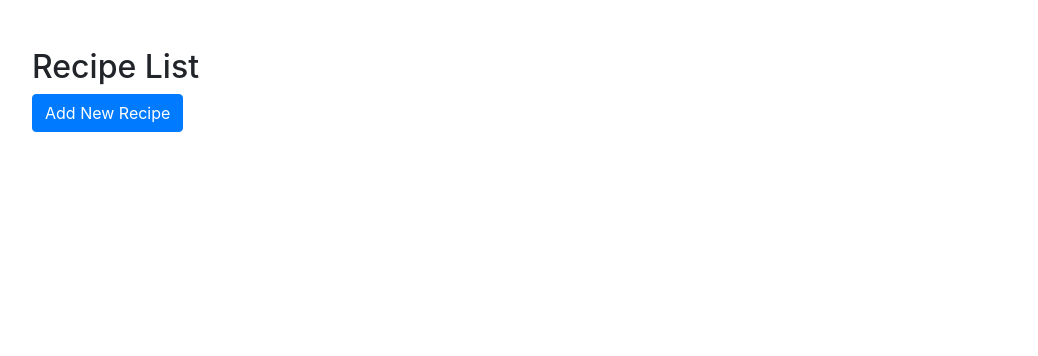
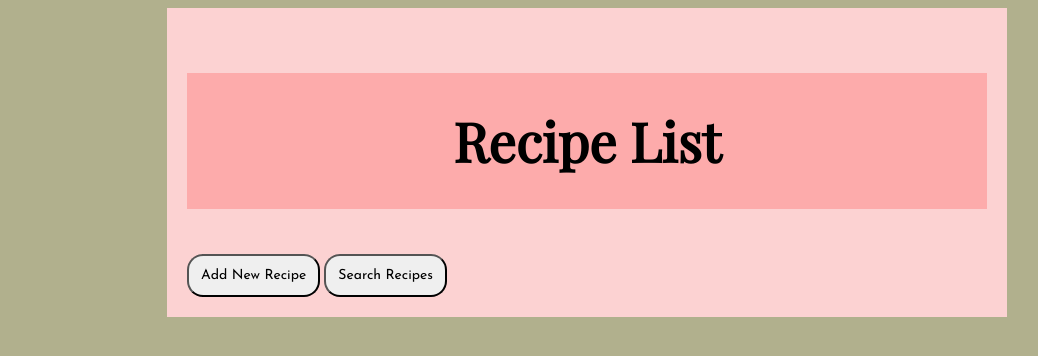
Before and after one commit to software-students-spring2024/2-web-app-exercise-cyh, a Flask app: page / in a window 1280 px wide. Shown: the top 356 px of the page, without its empty margins (53-1091 px from the left). Run offline with Flask 2, Linux system fonts and the light colour scheme; data that the repository does not hold is empty; some libraries are stand-ins or nearby versions.

Commit message:
Added the CSS file for the homepage.

```diff
--- /dev/null
+++ b/static/css/home.css
@@ -0,0 +1,48 @@
+.container {
+    max-width: 800px;
+    margin: auto;
+    background: rgb(252, 210, 210);
+    padding: 20px;
+}
+
+body {
+    background: rgb(177, 176, 141);
+}
+
+h2 {
+    text-align: center;
+    font-family: Playfair Display;
+    font-size: 54px;
+    background-color:rgb(253, 171, 171);
+    padding: 32px;
+}
+
+button, .list-group {
+    text-align: center;
+    font-family: Josefin Sans;
+}
+
+button {
+    border-radius: 16px;
+    transition-duration: 0.5s;
+    padding: 12px;
+    font-size: 14px;
+
+}
+
+button:hover {
+    background-color: yellowgreen;
+    box-shadow: 0 8px 16px 0 rgba(0,0,0,0.2), 0 6px 20px 0 rgba(0,0,0,0.19);
+}
+
+.list-group {
+    font-size: 32px;
+}
+
+.list-group-item {
+    text-align: center;
+    /* background-color: rgb(240, 237, 237); */
+    padding: 16px;
+    border-radius: 12px;
+    background-image: linear-gradient(rgb(255, 255, 255), rgb(225, 224, 224))
+}
--- a/templates/index.html
+++ b/templates/index.html
@@ -4,12 +4,16 @@
     <meta charset="UTF-8">
     <meta name="viewport" content="width=device-width, initial-scale=1.0">
     <title>Recipe List</title>
-    <link href="https://stackpath.bootstrapcdn.com/bootstrap/4.5.2/css/bootstrap.min.css" rel="stylesheet">
+    <link href="../static/css/home.css" rel="stylesheet">
+    <link rel="stylesheet" href="https://fonts.googleapis.com/css?family=Playfair+Display">
+    <link rel="stylesheet" href="https://fonts.googleapis.com/css?family=Josefin+Sans">
+    <link rel="stylesheet" href="https://fonts.googleapis.com/css?family=Sarabun">
 </head>
 <body>
     <div class="container mt-5">
         <h2>Recipe List</h2>
-        <a href="/add" class="btn btn-primary mb-3">Add New Recipe</a>
+        <button href="/add" class="btn btn-primary mb-3">Add New Recipe</button>
+        <button href="/search" class="btn btn-primary mb-3">Search Recipes</button>
         <div class="list-group">
             {% for recipe in recipes %}
                 <a href="/recipe/{{ recipe._id }}" class="list-group-item list-group-item-action">{{ recipe.name }}</a>
```
